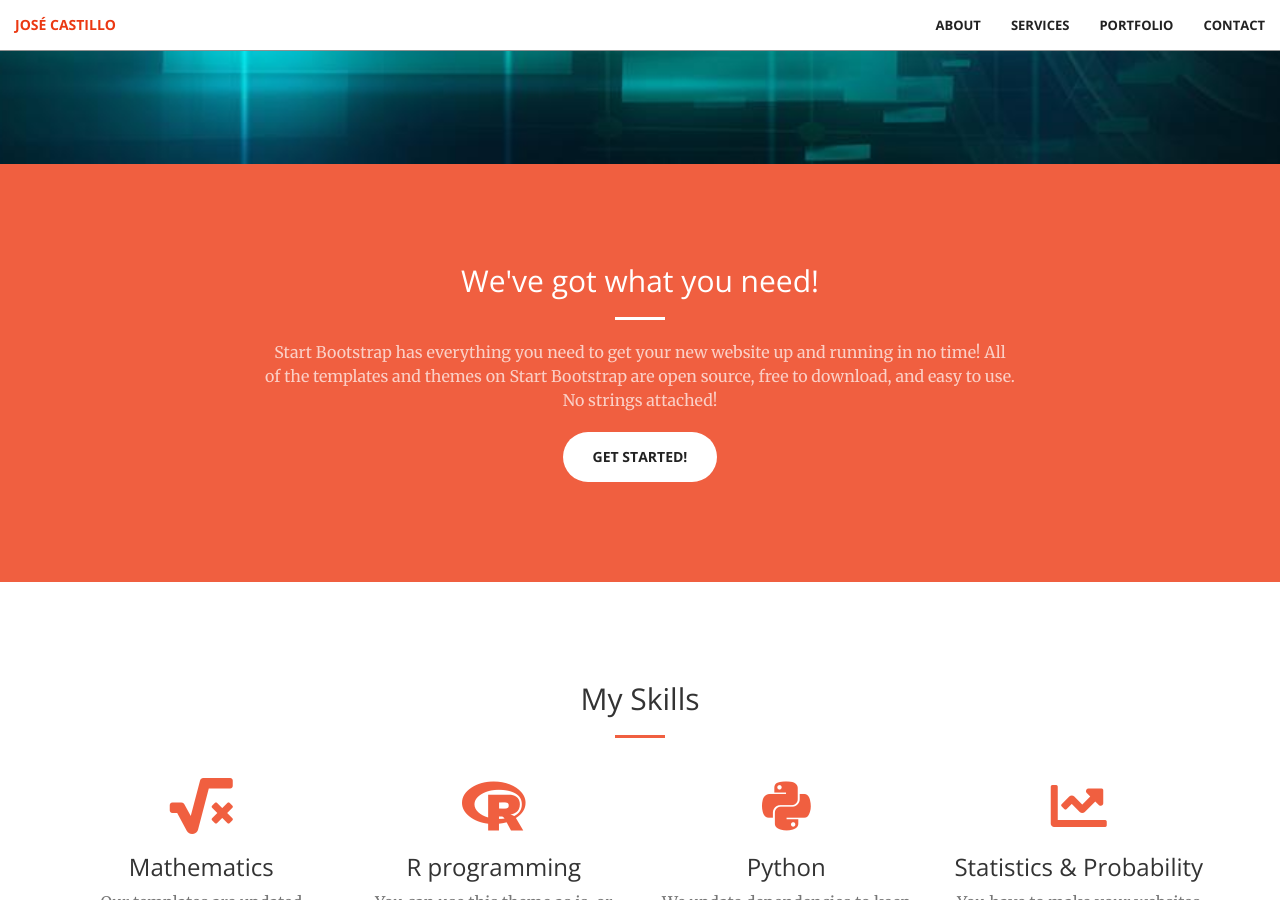
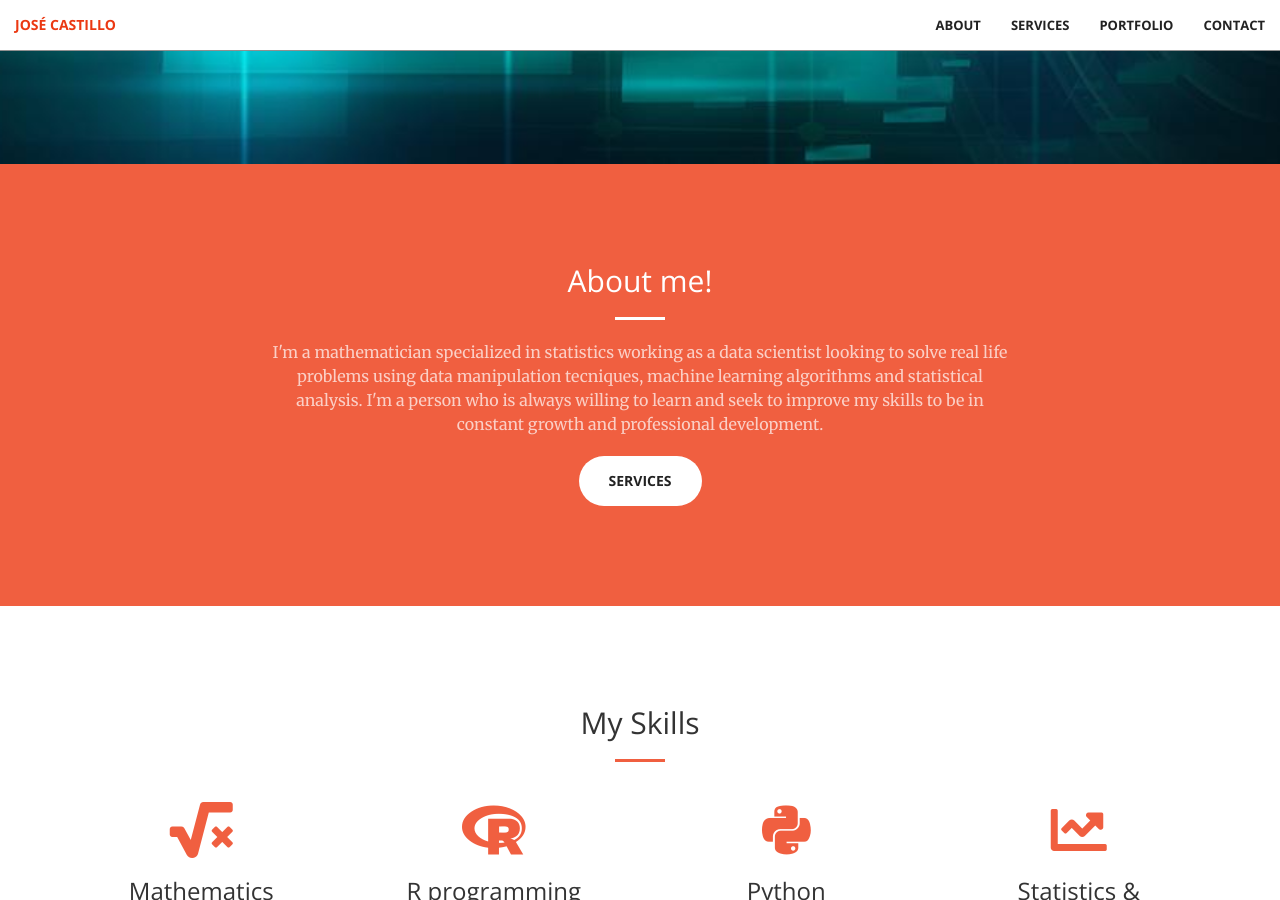
Before and after one commit to ja-castillo25/ja-castillo25.github.io, a Jekyll site: the page built from index.html, in a window 1280 px wide and 900 px high, scrolled down 736 px. Built offline with Jekyll 4.4.1, drawn with Linux system fonts in a browser that asks for light colours; some of the changed text lies outside the part shown.

Commit message:
cambios finales

```diff
--- a/_includes/aside.html
+++ b/_includes/aside.html
@@ -1,8 +1,8 @@
   <aside class="bg-dark">
       <div class="container text-center">
           <div class="call-to-action">
-              <h2>Free Download at Start Bootstrap!</h2>
-              <a href="#" class="btn btn-default btn-xl wow tada">Download Now!</a>
+              <h2>Download my CV for more details about me!</h2>
+              <a href="download/CV jose.pdf" class="btn btn-default btn-xl wow tada" download>CV</a>
           </div>
       </div>
   </aside>
--- a/_includes/call-to-action.html
+++ b/_includes/call-to-action.html
@@ -2,10 +2,10 @@
     <div class="container">
         <div class="row">
             <div class="col-lg-8 col-lg-offset-2 text-center">
-                <h2 class="section-heading">We've got what you need!</h2>
+                <h2 class="section-heading">About me!</h2>
                 <hr class="light">
-                <p class="text-faded">Start Bootstrap has everything you need to get your new website up and running in no time! All of the templates and themes on Start Bootstrap are open source, free to download, and easy to use. No strings attached!</p>
-                <a href="#" class="btn btn-default btn-xl">Get Started!</a>
+                <p class="text-faded">I'm a mathematician specialized in statistics working as a data scientist looking to solve real life problems using data manipulation tecniques, machine learning algorithms and statistical analysis. I'm a person who is always willing to learn and seek to improve my skills to be in constant growth and professional development.</p>
+                <a href="#services" class="btn btn-default btn-xl page-scroll">Services</a>
             </div>
         </div>
     </div>
--- a/_includes/contact.html
+++ b/_includes/contact.html
@@ -2,9 +2,9 @@
     <div class="container">
         <div class="row">
             <div class="col-lg-8 col-lg-offset-2 text-center">
-                <h2 class="section-heading">Let's Get In Touch!</h2>
+                <h2 class="section-heading">Contact me!</h2>
                 <hr class="primary">
-                <p>Ready to start your next project with us? That's great! Give us a call or send us an email and we will get back to you as soon as possible!</p>
+                <p>If you're interested on my services, here are my info to get in touch!</p>
             </div>
         <div class="col-lg-2 col-lg-offset-2 text-center">
             <a href="https://linkedin.com/in/{{ site.linkedin_username }}">
--- a/_includes/portfolio.html
+++ b/_includes/portfolio.html
@@ -1,37 +1,37 @@
 <section class="no-padding" id="portfolio">
     <div class="container-fluid">
         <div class="row no-gutter">
-            <div class="col-lg-4 col-sm-6">
-                <a href="#" class="portfolio-box">
-                    <img src="img/portfolio/1.jpg" class="img-responsive" alt="">
+            <div class="col-lg-6 col-sm-6">
+                <a href="https://ja-castillo25.shinyapps.io/histogram/" class="portfolio-box">
+                    <img src="img/portfolio/11.jpg" class="img-responsive" alt="" style="height: 250px;width: 650px;">
                     <div class="portfolio-box-caption">
                         <div class="portfolio-box-caption-content">
                             <div class="project-category text-faded">
-                                Category
+                                R-project
                             </div>
                             <div class="project-name">
-                                Project Name
+                                Histogram App
                             </div>
                         </div>
                     </div>
                 </a>
             </div>
-            <div class="col-lg-4 col-sm-6">
-                <a href="#" class="portfolio-box">
-                    <img src="img/portfolio/2.jpg" class="img-responsive" alt="">
+            <div class="col-lg-6 col-sm-6">
+                <a href="download/Presentacion.pdf" class="portfolio-box" download>
+                    <img src="img/portfolio/cluster.jpeg" class="img-responsive" alt="" style="height: 250px;width: 650px;">
                     <div class="portfolio-box-caption">
                         <div class="portfolio-box-caption-content">
                             <div class="project-category text-faded">
-                                Category
+                                Machine Learning
                             </div>
                             <div class="project-name">
-                                Project Name
+                                Cluster &#38; Regression analysis
                             </div>
                         </div>
                     </div>
                 </a>
             </div>
-            <div class="col-lg-4 col-sm-6">
+            <!-- <div class="col-lg-4 col-sm-6">
                 <a href="#" class="portfolio-box">
                     <img src="img/portfolio/3.jpg" class="img-responsive" alt="">
                     <div class="portfolio-box-caption">
@@ -45,38 +45,38 @@
                         </div>
                     </div>
                 </a>
-            </div>
-            <div class="col-lg-4 col-sm-6">
-                <a href="#" class="portfolio-box">
-                    <img src="img/portfolio/4.jpg" class="img-responsive" alt="">
+            </div> -->
+            <div class="col-lg-6 col-sm-6">
+                <a href="https://ja-castillo25.shinyapps.io/monedas/" class="portfolio-box">
+                    <img src="img/portfolio/coin.jpeg" class="img-responsive" alt="" style="height: 250px;width: 650px;">
                     <div class="portfolio-box-caption">
                         <div class="portfolio-box-caption-content">
                             <div class="project-category text-faded">
-                                Category
+                                R-project
                             </div>
                             <div class="project-name">
-                                Project Name
+                                Coin flip App
                             </div>
                         </div>
                     </div>
                 </a>
             </div>
-            <div class="col-lg-4 col-sm-6">
-                <a href="#" class="portfolio-box">
-                    <img src="img/portfolio/5.jpg" class="img-responsive" alt="">
+            <div class="col-lg-6 col-sm-6">
+                <a href="https://github.com/ja-castillo25/Project-Data-Cleaning-and-Hypothesis-test/blob/master/ProjectDataScience.ipynb" class="portfolio-box">
+                    <img src="img/portfolio/cleaning.jpeg" class="img-responsive" alt="" style="height: 250px;width: 650px;">
                     <div class="portfolio-box-caption">
                         <div class="portfolio-box-caption-content">
                             <div class="project-category text-faded">
-                                Category
+                                Python
                             </div>
                             <div class="project-name">
-                                Project Name
+                                Data Cleaning &#38; Hypothesis Test
                             </div>
                         </div>
                     </div>
                 </a>
             </div>
-            <div class="col-lg-4 col-sm-6">
+            <!-- <div class="col-lg-4 col-sm-6">
                 <a href="#" class="portfolio-box">
                     <img src="img/portfolio/6.jpg" class="img-responsive" alt="">
                     <div class="portfolio-box-caption">
@@ -90,7 +90,7 @@
                         </div>
                     </div>
                 </a>
-            </div>
+            </div> -->
         </div>
     </div>
 </section>
--- a/_includes/services.html
+++ b/_includes/services.html
@@ -1,4 +1,4 @@
-<section id="services">
+<section id="services" style="height: 500px;">
     <div class="container">
         <div class="row">
             <div class="col-lg-12 text-center">
@@ -13,28 +13,28 @@
                 <div class="service-box">
                     <i class="fas fa-4x fa-square-root-alt wow bounceIn text-primary"></i>
                     <h3>Mathematics</h3>
-                    <p class="text-muted">Our templates are updated regularly so they don't break.</p>
+                    <p class="text-muted">Algebra, calculus, geometry, differential equations, topology, complex analysis.</p>
                 </div>
             </div>
             <div class="col-lg-3 col-md-6 text-center">
                 <div class="service-box">
                     <i class="fab fa-4x fa-r-project wow bounceIn text-primary" data-wow-delay=".1s"></i>
                     <h3>R programming</h3>
-                    <p class="text-muted">You can use this theme as is, or you can make changes!</p>
+                    <p class="text-muted">Statistical analysis, machine learning algorithms, dplyr, ggplot2, shiny, Rmarkdown.</p>
                 </div>
             </div>
             <div class="col-lg-3 col-md-6 text-center">
                 <div class="service-box">
                     <i class="fab fa-4x fa-python wow bounceIn text-primary"></i>
                     <h3>Python</h3>
-                    <p class="text-muted">We update dependencies to keep things fresh.</p>
+                    <p class="text-muted">Pandas, matplotlib, scikitlearn, regular expressions.</p>
                 </div>
             </div>
             <div class="col-lg-3 col-md-6 text-center">
                 <div class="service-box">
                     <i class="fa fa-4x fa-chart-line wow bounceIn text-primary" data-wow-delay=".3s"></i>
-                    <h3>Statistics &#38; Probability</h3>
-                    <p class="text-muted">You have to make your websites with love these days!</p>
+                    <h3>Statistics &#38; Probabilities</h3>
+                    <p class="text-muted">Descriptive statistics, statistical inference, hypothesis testing, linear regression, time series analysis.</p>
                 </div>
             </div>
         </div>
```
Also changed, not shown: img/portfolio/11.jpg (added), img/portfolio/cleaning.jpeg (added), img/portfolio/cluster.jpeg (added), img/portfolio/coin.jpeg (added), 2 other files.
